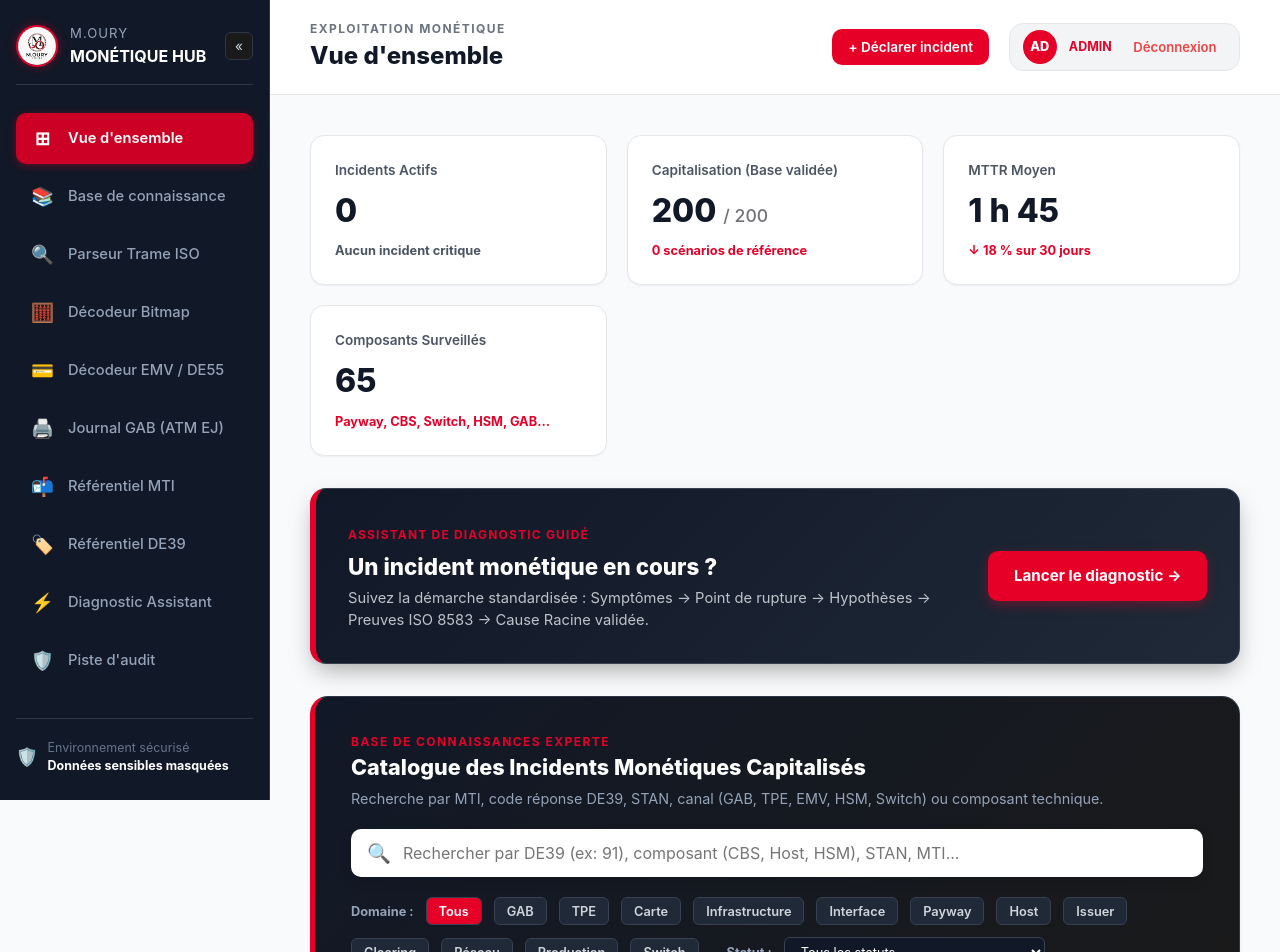
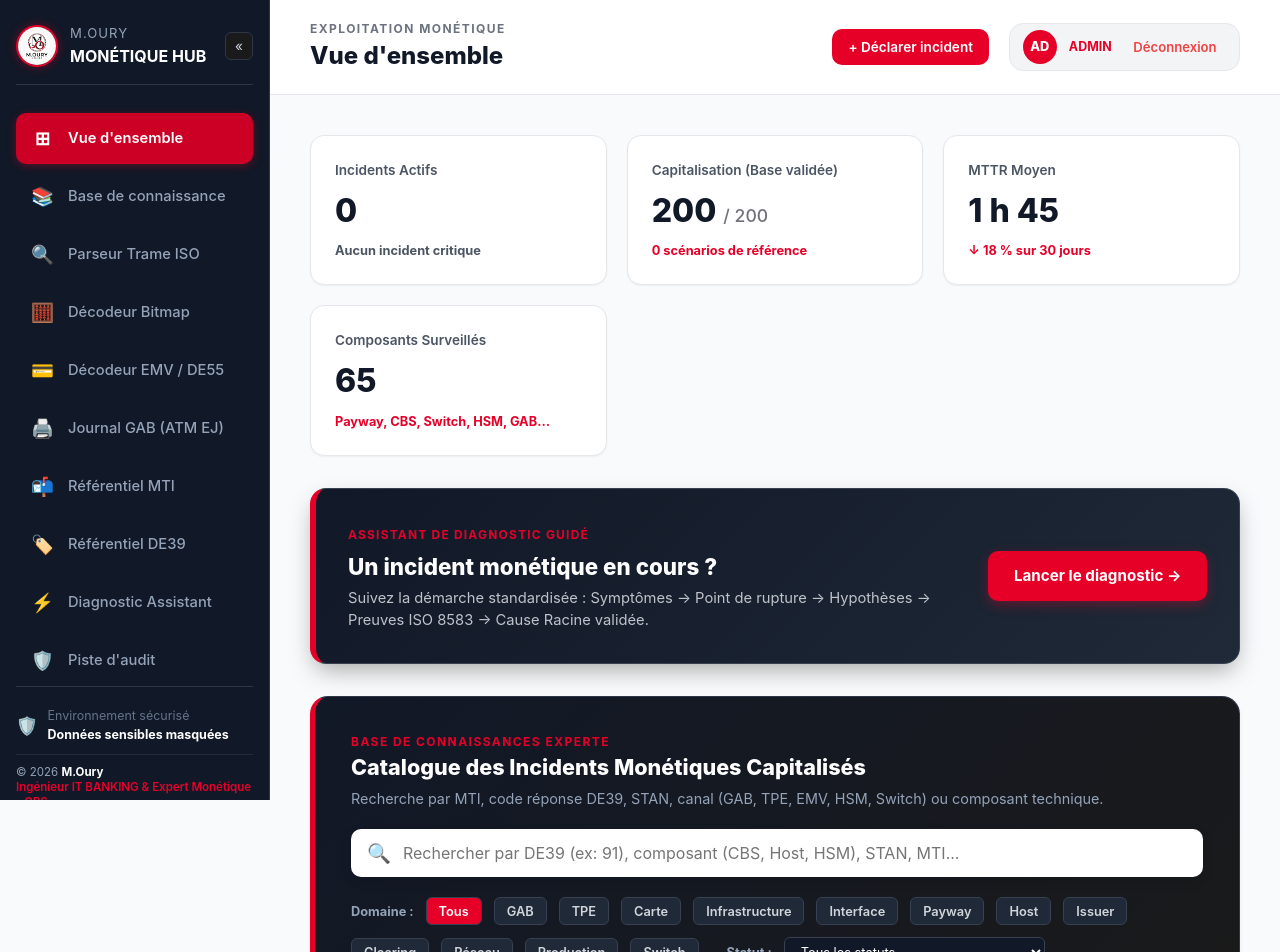
Before and after one commit to Mohamed-Oury/incident-hub, a Next.js app: page / in a window 1280 px wide. Shown: the top 952 px of the page. Built offline with nearby package versions, Linux system fonts and the light colour scheme; no server answers; the database is empty.

Commit message:
feat: ajout de la signature et copyright M.Oury Ingenieur IT BANKING & Expert Monetique - CBS

```diff
--- a/modules/layout/AppShell.tsx
+++ b/modules/layout/AppShell.tsx
@@ -88,12 +88,28 @@ export function AppShell({ children, user, pageTitle = "Vue d'ensemble", eyebrow
           })}
         </nav>
 
-        <div className="sidebar-footer">
-          <span style={{ fontSize: "1.1rem" }}>🛡️</span>
-          <div>
-            Environnement sécurisé
+        <div className="sidebar-footer" style={{ flexDirection: "column", alignItems: "flex-start", gap: "0.6rem" }}>
+          <div style={{ display: "flex", alignItems: "center", gap: "0.6rem" }}>
+            <span style={{ fontSize: "1.1rem" }}>🛡️</span>
+            <div>
+              Environnement sécurisé
+              <br />
+              <b>Données sensibles masquées</b>
+            </div>
+          </div>
+          <div
+            style={{
+              fontSize: "0.72rem",
+              color: "#94a3b8",
+              borderTop: "1px solid rgba(255,255,255,0.08)",
+              paddingTop: "0.6rem",
+              width: "100%",
+              lineHeight: "1.3",
+            }}
+          >
+            © {new Date().getFullYear()} <b>M.Oury</b>
             <br />
-            <b>Données sensibles masquées</b>
+            <span style={{ color: "#e60028", fontWeight: 600 }}>Ingénieur IT BANKING &amp; Expert Monétique - CBS</span>
           </div>
         </div>
       </aside>
@@ -135,6 +151,40 @@ export function AppShell({ children, user, pageTitle = "Vue d'ensemble", eyebrow
 
         <main className="view-container">
           {children}
+
+          {/* Signature & Copyright global */}
+          <footer
+            style={{
+              marginTop: "auto",
+              paddingTop: "2.5rem",
+              paddingBottom: "1.5rem",
+              borderTop: "1px solid var(--border-light)",
+              display: "flex",
+              justifyContent: "space-between",
+              alignItems: "center",
+              flexWrap: "wrap",
+              gap: "1rem",
+              fontSize: "0.82rem",
+              color: "var(--text-muted)",
+            }}
+          >
+            <div style={{ display: "flex", alignItems: "center", gap: "0.6rem" }}>
+              <img
+                src="/logo.png"
+                alt="Logo M.OURY"
+                style={{ width: "24px", height: "24px", borderRadius: "50%", border: "1px solid #e60028" }}
+              />
+              <span>
+                <b>M.OURY INCIDENT HUB</b> • Plateforme d&apos;exploitation monétique avancée
+              </span>
+            </div>
+            <div style={{ textAlign: "right" }}>
+              © {new Date().getFullYear()} <strong style={{ color: "var(--text-primary)" }}>M.Oury</strong> —{" "}
+              <span style={{ color: "var(--sg-red-600)", fontWeight: 600 }}>
+                Ingénieur IT BANKING &amp; Expert Monétique - CBS
+              </span>
+            </div>
+          </footer>
         </main>
       </div>
     </div>
```
Also changed, not shown: app/login/page.tsx (+7 -0 lines).
